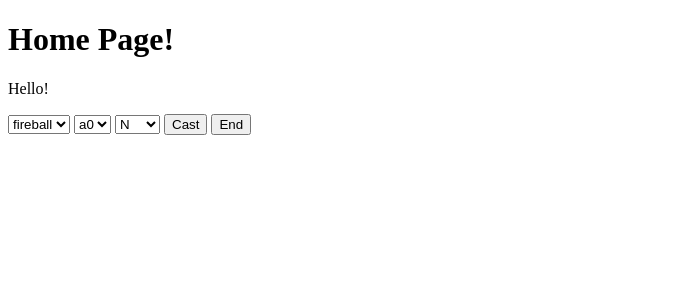
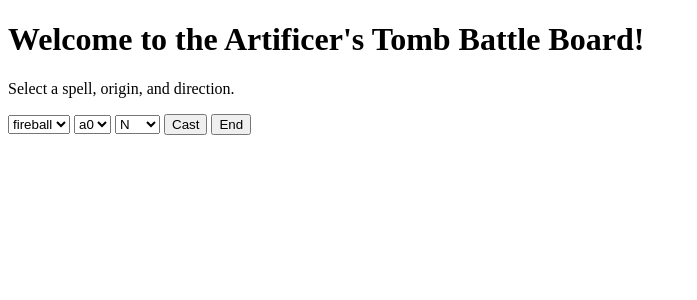
Before and after one commit to austinjmccune/DNDFX_V2, a Flask app: page / in a window 1280 px wide. Shown: the top 300 px of the page, without its empty margins (0-697 px from the left). Run offline with Flask 2, Linux system fonts and the light colour scheme.

Commit message:
Testing flask

```diff
--- a/templates/index.html
+++ b/templates/index.html
@@ -5,8 +5,8 @@
     <title>Home page</title>
 </head>
     <body>
-    <h1>Home Page!</h1>
-    <p>Hello!</p>
+    <h1>Welcome to the Artificer's Tomb Battle Board!</h1>
+    <p>Select a spell, origin, and direction.</p>
         <form method="POST">
             {{form.spell}}
             {{form.origin}}
```
